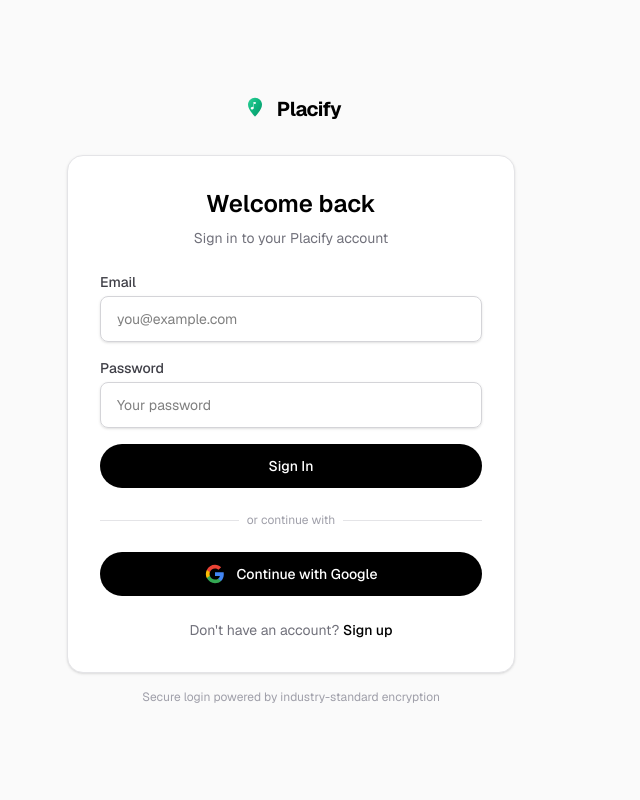
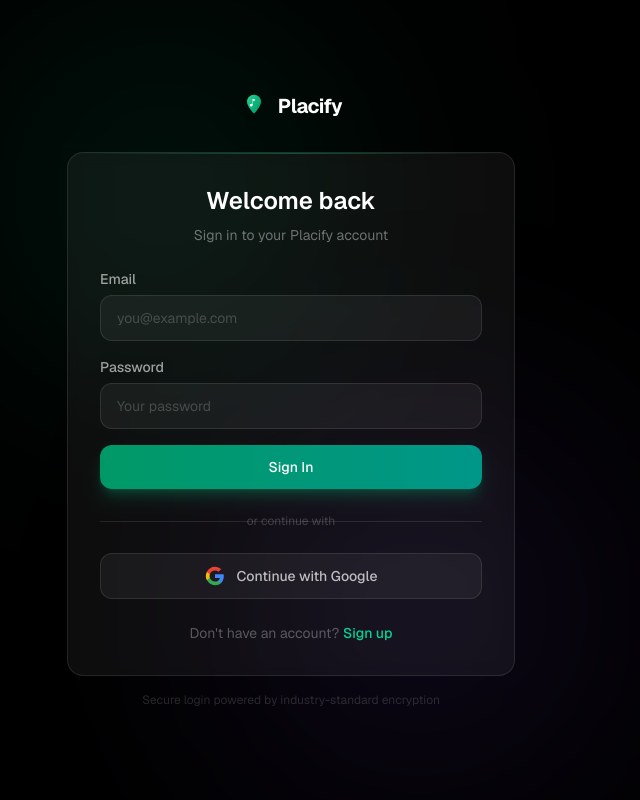
Before and after one commit to mixmverse/placify, a Next.js app: page /login in a window 1280 px wide. Shown: the whole page, without its empty margins (349-989 px from the left). Built offline with nearby package versions, Linux system fonts and the light colour scheme.

Commit message:
feat: dark theme auth pages + force dark mode globally

```diff
--- a/src/app/(auth)/login/page.tsx
+++ b/src/app/(auth)/login/page.tsx
@@ -37,9 +37,15 @@
   }
 
   return (
-    <main className="flex min-h-full flex-1 items-center justify-center px-6 py-12">
-      <div className="w-full max-w-md">
-        <Link href="/" className="mb-8 flex items-center justify-center gap-2 text-xl font-bold tracking-tight text-black dark:text-white">
+    <main className="relative flex min-h-full flex-1 items-center justify-center px-6 py-12">
+      {/* Background orbs */}
+      <div className="pointer-events-none absolute inset-0 overflow-hidden">
+        <div className="absolute left-1/4 top-0 h-96 w-96 rounded-full bg-emerald-500/10 blur-[120px]" />
+        <div className="absolute bottom-0 right-1/4 h-96 w-96 rounded-full bg-violet-500/10 blur-[120px]" />
+      </div>
+
+      <div className="relative w-full max-w-md">
+        <Link href="/" className="mb-8 flex items-center justify-center gap-2.5 text-xl font-bold tracking-tight text-white">
           <svg viewBox="0 0 40 40" width="28" height="28">
             <defs>
               <linearGradient id="lg" x1="0%" y1="0%" x2="100%" y2="100%">
@@ -56,19 +62,22 @@
           Placify
         </Link>
 
-        <div className="rounded-2xl border border-zinc-200 bg-white p-8 shadow-sm dark:border-zinc-800 dark:bg-zinc-950">
-          <h1 className="text-center text-2xl font-semibold text-black dark:text-white">Welcome back</h1>
-          <p className="mt-2 text-center text-sm text-zinc-500">Sign in to your Placify account</p>
+        <div className="relative rounded-2xl border border-white/10 bg-white/5 p-8 backdrop-blur-sm">
+          {/* Gradient top edge */}
+          <div className="absolute inset-x-0 top-0 h-px bg-gradient-to-r from-transparent via-emerald-500/40 to-transparent rounded-t-2xl" />
+
+          <h1 className="text-center text-2xl font-semibold text-white">Welcome back</h1>
+          <p className="mt-2 text-center text-sm text-white/40">Sign in to your Placify account</p>
 
           {error && (
-            <div className="mt-4 rounded-lg bg-red-50 p-3 text-center text-sm text-red-600 dark:bg-red-900/20 dark:text-red-400">
+            <div className="mt-4 rounded-lg border border-red-500/20 bg-red-500/10 p-3 text-center text-sm text-red-400">
               {error}
             </div>
           )}
 
           <form onSubmit={handleSubmit} className="mt-6 space-y-4">
             <div>
-              <label htmlFor="email" className="block text-sm font-medium text-zinc-700 dark:text-zinc-300">Email</label>
+              <label htmlFor="email" className="block text-sm font-medium text-white/60">Email</label>
               <input
                 id="email"
                 type="email"
@@ -76,11 +85,11 @@
                 value={email}
                 onChange={(e) => setEmail(e.target.value)}
                 placeholder="you@example.com"
-                className="mt-1 block w-full rounded-lg border border-zinc-300 px-4 py-3 text-sm shadow-sm focus:border-black focus:outline-none focus:ring-1 focus:ring-black dark:border-zinc-700 dark:bg-zinc-900 dark:text-white dark:focus:border-white"
+                className="mt-1.5 block w-full rounded-xl border border-white/10 bg-white/5 px-4 py-3 text-sm text-white placeholder-white/20 outline-none transition-colors focus:border-emerald-500/50 focus:bg-white/[0.07] focus:ring-1 focus:ring-emerald-500/20"
               />
             </div>
             <div>
-              <label htmlFor="password" className="block text-sm font-medium text-zinc-700 dark:text-zinc-300">Password</label>
+              <label htmlFor="password" className="block text-sm font-medium text-white/60">Password</label>
               <input
                 id="password"
                 type="password"
@@ -88,40 +97,40 @@
                 value={password}
                 onChange={(e) => setPassword(e.target.value)}
                 placeholder="Your password"
-                className="mt-1 block w-full rounded-lg border border-zinc-300 px-4 py-3 text-sm shadow-sm focus:border-black focus:outline-none focus:ring-1 focus:ring-black dark:border-zinc-700 dark:bg-zinc-900 dark:text-white dark:focus:border-white"
+                className="mt-1.5 block w-full rounded-xl border border-white/10 bg-white/5 px-4 py-3 text-sm text-white placeholder-white/20 outline-none transition-colors focus:border-emerald-500/50 focus:bg-white/[0.07] focus:ring-1 focus:ring-emerald-500/20"
               />
             </div>
             <button
               type="submit"
               disabled={loading}
-              className="w-full rounded-full bg-black px-5 py-3 text-sm font-medium text-white transition-colors hover:bg-zinc-800 disabled:opacity-50 dark:bg-white dark:text-black"
+              className="w-full rounded-xl bg-gradient-to-r from-emerald-600 to-teal-600 px-5 py-3 text-sm font-medium text-white shadow-lg shadow-emerald-500/25 transition-all hover:shadow-emerald-500/40 disabled:opacity-50 disabled:shadow-none"
             >
               {loading ? "Signing in..." : "Sign In"}
             </button>
           </form>
 
           <div className="relative my-6">
-            <div className="absolute inset-0 flex items-center"><div className="w-full border-t border-zinc-200 dark:border-zinc-800" /></div>
-            <div className="relative flex justify-center text-xs"><span className="bg-white px-2 text-zinc-400 dark:bg-zinc-950">or continue with</span></div>
+            <div className="absolute inset-0 flex items-center"><div className="w-full border-t border-white/10" /></div>
+            <div className="relative flex justify-center text-xs"><span className="bg-transparent px-3 text-white/20">or continue with</span></div>
           </div>
 
           <button
             onClick={() => signIn("google", { callbackUrl })}
-            className="flex w-full items-center justify-center gap-3 rounded-full bg-black px-5 py-3 text-sm font-medium text-white transition-colors hover:bg-zinc-800 dark:bg-white dark:text-black"
+            className="flex w-full items-center justify-center gap-3 rounded-xl border border-white/10 bg-white/5 px-5 py-3 text-sm font-medium text-white/70 transition-all hover:border-white/20 hover:bg-white/[0.07] hover:text-white"
           >
             <svg className="h-5 w-5" viewBox="0 0 24 24"><path d="M22.56 12.25c0-.78-.07-1.53-.2-2.25H12v4.26h5.92a5.06 5.06 0 01-2.2 3.32v2.77h3.57c2.08-1.92 3.28-4.74 3.28-8.1z" fill="#4285F4"/><path d="M12 23c2.97 0 5.46-.98 7.28-2.66l-3.57-2.77c-.98.66-2.23 1.06-3.71 1.06-2.86 0-5.29-1.93-6.16-4.53H2.18v2.84C3.99 20.53 7.7 23 12 23z" fill="#34A853"/><path d="M5.84 14.09c-.22-.66-.35-1.36-.35-2.09s.13-1.43.35-2.09V7.07H2.18C1.43 8.55 1 10.22 1 12s.43 3.45 1.18 4.93l2.85-2.22.81-.62z" fill="#FBBC05"/><path d="M12 5.38c1.62 0 3.06.56 4.21 1.64l3.15-3.15C17.45 2.09 14.97 1 12 1 7.7 1 3.99 3.47 2.18 7.07l3.66 2.84c.87-2.6 3.3-4.53 6.16-4.53z" fill="#EA4335"/></svg>
             Continue with Google
           </button>
 
-          <p className="mt-6 text-center text-sm text-zinc-500">
+          <p className="mt-6 text-center text-sm text-white/30">
             Don&apos;t have an account?{" "}
-            <Link href="/register" className="font-medium text-black hover:underline dark:text-white">
+            <Link href="/register" className="font-medium text-emerald-400 hover:text-emerald-300 transition-colors">
               Sign up
             </Link>
           </p>
         </div>
 
-        <p className="mt-4 text-center text-xs text-zinc-400">
+        <p className="mt-4 text-center text-xs text-white/15">
           Secure login powered by industry-standard encryption
         </p>
       </div>
@@ -131,7 +140,7 @@
 
 export default function LoginPage() {
   return (
-    <Suspense fallback={<div className="flex min-h-full items-center justify-center">Loading...</div>}>
+    <Suspense fallback={<div className="flex min-h-full items-center justify-center bg-black text-white/30">Loading...</div>}>
       <LoginForm />
     </Suspense>
   );
--- a/src/app/(auth)/register/page.tsx
+++ b/src/app/(auth)/register/page.tsx
@@ -70,9 +70,15 @@
   }
 
   return (
-    <main className="flex min-h-full flex-1 items-center justify-center px-6 py-12">
-      <div className="w-full max-w-md">
-        <Link href="/" className="mb-8 flex items-center justify-center gap-2 text-xl font-bold tracking-tight text-black dark:text-white">
+    <main className="relative flex min-h-full flex-1 items-center justify-center px-6 py-12">
+      {/* Background orbs */}
+      <div className="pointer-events-none absolute inset-0 overflow-hidden">
+        <div className="absolute left-1/4 top-0 h-96 w-96 rounded-full bg-emerald-500/10 blur-[120px]" />
+        <div className="absolute bottom-0 right-1/4 h-96 w-96 rounded-full bg-violet-500/10 blur-[120px]" />
+      </div>
+
+      <div className="relative w-full max-w-md">
+        <Link href="/" className="mb-8 flex items-center justify-center gap-2.5 text-xl font-bold tracking-tight text-white">
           <svg viewBox="0 0 40 40" width="28" height="28">
             <defs>
               <linearGradient id="rg" x1="0%" y1="0%" x2="100%" y2="100%">
@@ -89,9 +95,11 @@
           Placify
         </Link>
 
-        <div className="rounded-2xl border border-zinc-200 bg-white p-8 shadow-sm dark:border-zinc-800 dark:bg-zinc-950">
-          <h1 className="text-center text-2xl font-semibold text-black dark:text-white">Create your account</h1>
-          <p className="mt-2 text-center text-sm text-zinc-500">
+        <div className="relative rounded-2xl border border-white/10 bg-white/5 p-8 backdrop-blur-sm">
+          <div className="absolute inset-x-0 top-0 h-px bg-gradient-to-r from-transparent via-emerald-500/40 to-transparent rounded-t-2xl" />
+
+          <h1 className="text-center text-2xl font-semibold text-white">Create your account</h1>
+          <p className="mt-2 text-center text-sm text-white/40">
             {role === "curator"
               ? "Join as a curator — always free"
               : role === "artist"
@@ -103,22 +111,22 @@
             <div className="mt-6 space-y-3">
               <button
                 onClick={() => setRole("artist")}
-                className="flex w-full items-center gap-4 rounded-xl border border-zinc-200 p-4 text-left transition-colors hover:border-black hover:bg-zinc-50 dark:border-zinc-800 dark:hover:border-white dark:hover:bg-zinc-900"
+                className="flex w-full items-center gap-4 rounded-xl border border-white/10 bg-white/[0.02] p-4 text-left transition-all hover:border-emerald-500/30 hover:bg-emerald-500/5"
               >
-                <div className="flex h-10 w-10 items-center justify-center rounded-full bg-black text-white dark:bg-white dark:text-black">🎵</div>
+                <div className="flex h-11 w-11 items-center justify-center rounded-xl bg-gradient-to-br from-emerald-500/20 to-emerald-500/5 text-xl">🎵</div>
                 <div>
-                  <p className="font-medium text-black dark:text-white">I&apos;m an Artist</p>
-                  <p className="text-xs text-zinc-500">Pitch tracks to verified curators from $0.20/pitch</p>
+                  <p className="font-medium text-white">I&apos;m an Artist</p>
+                  <p className="text-xs text-white/40">Pitch tracks to verified curators from $0.20/pitch</p>
                 </div>
               </button>
               <button
                 onClick={() => setRole("curator")}
-                className="flex w-full items-center gap-4 rounded-xl border border-zinc-200 p-4 text-left transition-colors hover:border-black hover:bg-zinc-50 dark:border-zinc-800 dark:hover:border-white dark:hover:bg-zinc-900"
+                className="flex w-full items-center gap-4 rounded-xl border border-white/10 bg-white/[0.02] p-4 text-left transition-all hover:border-violet-500/30 hover:bg-violet-500/5"
               >
-                <div className="flex h-10 w-10 items-center justify-center rounded-full border border-zinc-300 dark:border-zinc-700">🎧</div>
+                <div className="flex h-11 w-11 items-center justify-center rounded-xl bg-gradient-to-br from-violet-500/20 to-violet-500/5 text-xl">🎧</div>
                 <div>
-                  <p className="font-medium text-black dark:text-white">I&apos;m a Curator</p>
-                  <p className="text-xs text-zinc-500">List playlists, review music, earn from the revenue pool — always free</p>
+                  <p className="font-medium text-white">I&apos;m a Curator</p>
+                  <p className="text-xs text-white/40">List playlists, review music, earn from the revenue pool — always free</p>
                 </div>
               </button>
             </div>
@@ -126,22 +134,22 @@
 
           {role && (
             <div className="mt-6 space-y-4">
-              <div className="flex items-center justify-between rounded-lg bg-zinc-50 p-3 dark:bg-zinc-900">
-                <span className="text-sm text-zinc-500">Joining as:</span>
-                <span className="font-medium text-black dark:text-white">
+              <div className="flex items-center justify-between rounded-xl border border-white/5 bg-white/[0.02] p-3">
+                <span className="text-sm text-white/40">Joining as:</span>
+                <span className="font-medium text-white">
                   {role === "artist" ? "🎵 Artist" : "🎧 Curator"}
                 </span>
               </div>
 
               {error && (
-                <div className="rounded-lg bg-red-50 p-3 text-center text-sm text-red-600 dark:bg-red-900/20 dark:text-red-400">
+                <div className="rounded-xl border border-red-500/20 bg-red-500/10 p-3 text-center text-sm text-red-400">
                   {error}
                 </div>
               )}
 
               <form onSubmit={handleSubmit} className="space-y-4">
                 <div>
-                  <label htmlFor="reg-email" className="block text-sm font-medium text-zinc-700 dark:text-zinc-300">Email</label>
+                  <label htmlFor="reg-email" className="block text-sm font-medium text-white/60">Email</label>
                   <input
                     id="reg-email"
                     type="email"
@@ -149,32 +157,32 @@
                     value={email}
                     onChange={(e) => setEmail(e.target.value)}
                     placeholder="you@example.com"
-                    className="mt-1 block w-full rounded-lg border border-zinc-300 px-4 py-3 text-sm shadow-sm focus:border-black focus:outline-none focus:ring-1 focus:ring-black dark:border-zinc-700 dark:bg-zinc-900 dark:text-white dark:focus:border-white"
+                    className="mt-1.5 block w-full rounded-xl border border-white/10 bg-white/5 px-4 py-3 text-sm text-white placeholder-white/20 outline-none transition-colors focus:border-emerald-500/50 focus:bg-white/[0.07] focus:ring-1 focus:ring-emerald-500/20"
                   />
                 </div>
 
                 <div>
-                  <label htmlFor="reg-country" className="block text-sm font-medium text-zinc-700 dark:text-zinc-300">Country</label>
+                  <label htmlFor="reg-country" className="block text-sm font-medium text-white/60">Country</label>
                   <select
                     id="reg-country"
                     value={country}
                     onChange={(e) => setCountry(e.target.value)}
-                    className="mt-1 block w-full rounded-lg border border-zinc-300 px-4 py-3 text-sm shadow-sm focus:border-black focus:outline-none focus:ring-1 focus:ring-black dark:border-zinc-700 dark:bg-zinc-900 dark:text-white dark:focus:border-white"
+                    className="mt-1.5 block w-full rounded-xl border border-white/10 bg-white/5 px-4 py-3 text-sm text-white outline-none transition-colors focus:border-emerald-500/50 focus:ring-1 focus:ring-emerald-500/20"
                   >
-                    <option value="">Select your country</option>
+                    <option value="" className="bg-zinc-900 text-white/40">Select your country</option>
                     {COUNTRIES.map((c) => (
-                      <option key={c.code} value={c.code}>{c.flag} {c.name}</option>
+                      <option key={c.code} value={c.code} className="bg-zinc-900 text-white">{c.flag} {c.name}</option>
                     ))}
                   </select>
                   {country && (
-                    <p className="mt-1 text-xs text-zinc-400">
+                    <p className="mt-1 text-xs text-white/30">
                       Prices will be shown in your local currency
                     </p>
                   )}
                 </div>
 
                 <div>
-                  <label htmlFor="reg-password" className="block text-sm font-medium text-zinc-700 dark:text-zinc-300">Password</label>
+                  <label htmlFor="reg-password" className="block text-sm font-medium text-white/60">Password</label>
                   <input
                     id="reg-password"
                     type="password"
@@ -182,11 +190,11 @@
                     value={password}
                     onChange={(e) => setPassword(e.target.value)}
                     placeholder="At least 6 characters"
-                    className="mt-1 block w-full rounded-lg border border-zinc-300 px-4 py-3 text-sm shadow-sm focus:border-black focus:outline-none focus:ring-1 focus:ring-black dark:border-zinc-700 dark:bg-zinc-900 dark:text-white dark:focus:border-white"
+                    className="mt-1.5 block w-full rounded-xl border border-white/10 bg-white/5 px-4 py-3 text-sm text-white placeholder-white/20 outline-none transition-colors focus:border-emerald-500/50 focus:bg-white/[0.07] focus:ring-1 focus:ring-emerald-500/20"
                   />
                 </div>
                 <div>
-                  <label htmlFor="reg-confirm" className="block text-sm font-medium text-zinc-700 dark:text-zinc-300">Confirm Password</label>
+                  <label htmlFor="reg-confirm" className="block text-sm font-medium text-white/60">Confirm Password</label>
                   <input
                     id="reg-confirm"
                     type="password"
@@ -194,27 +202,27 @@
                     value={confirmPassword}
                     onChange={(e) => setConfirmPassword(e.target.value)}
                     placeholder="Repeat your password"
-                    className="mt-1 block w-full rounded-lg border border-zinc-300 px-4 py-3 text-sm shadow-sm focus:border-black focus:outline-none focus:ring-1 focus:ring-black dark:border-zinc-700 dark:bg-zinc-900 dark:text-white dark:focus:border-white"
+                    className="mt-1.5 block w-full rounded-xl border border-white/10 bg-white/5 px-4 py-3 text-sm text-white placeholder-white/20 outline-none transition-colors focus:border-emerald-500/50 focus:bg-white/[0.07] focus:ring-1 focus:ring-emerald-500/20"
                   />
                 </div>
 
                 <button
                   type="submit"
                   disabled={loading}
-                  className="w-full rounded-full bg-black px-5 py-3 text-sm font-medium text-white transition-colors hover:bg-zinc-800 disabled:opacity-50 dark:bg-white dark:text-black"
+                  className="w-full rounded-xl bg-gradient-to-r from-emerald-600 to-teal-600 px-5 py-3 text-sm font-medium text-white shadow-lg shadow-emerald-500/25 transition-all hover:shadow-emerald-500/40 disabled:opacity-50 disabled:shadow-none"
                 >
                   {loading ? "Creating account..." : "Create Account"}
                 </button>
               </form>
 
               <div className="relative my-2">
-                <div className="absolute inset-0 flex items-center"><div className="w-full border-t border-zinc-200 dark:border-zinc-800" /></div>
-                <div className="relative flex justify-center text-xs"><span className="bg-white px-2 text-zinc-400 dark:bg-zinc-950">or</span></div>
+                <div className="absolute inset-0 flex items-center"><div className="w-full border-t border-white/10" /></div>
+                <div className="relative flex justify-center text-xs"><span className="bg-transparent px-3 text-white/20">or</span></div>
               </div>
 
               <button
                 onClick={() => signIn("google", { callbackUrl: role === "curator" ? "/dashboard/curator" : "/dashboard/artist" })}
-                className="flex w-full items-center justify-center gap-3 rounded-full border border-zinc-300 bg-white px-5 py-3 text-sm font-medium transition-colors hover:bg-zinc-50 dark:border-zinc-700 dark:bg-zinc-900 dark:hover:bg-zinc-800"
+                className="flex w-full items-center justify-center gap-3 rounded-xl border border-white/10 bg-white/5 px-5 py-3 text-sm font-medium text-white/60 transition-all hover:border-white/20 hover:bg-white/[0.07] hover:text-white/80"
               >
                 <svg className="h-5 w-5" viewBox="0 0 24 24"><path d="M22.56 12.25c0-.78-.07-1.53-.2-2.25H12v4.26h5.92a5.06 5.06 0 01-2.2 3.32v2.77h3.57c2.08-1.92 3.28-4.74 3.28-8.1z" fill="#4285F4"/><path d="M12 23c2.97 0 5.46-.98 7.28-2.66l-3.57-2.77c-.98.66-2.23 1.06-3.71 1.06-2.86 0-5.29-1.93-6.16-4.53H2.18v2.84C3.99 20.53 7.7 23 12 23z" fill="#34A853"/><path d="M5.84 14.09c-.22-.66-.35-1.36-.35-2.09s.13-1.43.35-2.09V7.07H2.18C1.43 8.55 1 10.22 1 12s.43 3.45 1.18 4.93l2.85-2.22.81-.62z" fill="#FBBC05"/><path d="M12 5.38c1.62 0 3.06.56 4.21 1.64l3.15-3.15C17.45 2.09 14.97 1 12 1 7.7 1 3.99 3.47 2.18 7.07l3.66 2.84c.87-2.6 3.3-4.53 6.16-4.53z" fill="#EA4335"/></svg>
                 Continue with Google
@@ -222,15 +230,15 @@
             </div>
           )}
 
-          <p className="mt-6 text-center text-sm text-zinc-500">
+          <p className="mt-6 text-center text-sm text-white/30">
             Already have an account?{" "}
-            <Link href="/login" className="font-medium text-black hover:underline dark:text-white">
+            <Link href="/login" className="font-medium text-emerald-400 hover:text-emerald-300 transition-colors">
               Sign in
             </Link>
           </p>
         </div>
 
-        <p className="mt-4 text-center text-xs text-zinc-400">
+        <p className="mt-4 text-center text-xs text-white/15">
           Secure login powered by industry-standard encryption
         </p>
       </div>
@@ -240,7 +248,7 @@
 
 export default function RegisterPage() {
   return (
-    <Suspense fallback={<div className="flex min-h-full items-center justify-center">Loading...</div>}>
+    <Suspense fallback={<div className="flex min-h-full items-center justify-center bg-black text-white/30">Loading...</div>}>
       <RegisterForm />
     </Suspense>
   );
--- a/src/app/layout.tsx
+++ b/src/app/layout.tsx
@@ -17,8 +17,8 @@
 
 export default function RootLayout({ children }: { children: React.ReactNode }) {
   return (
-    <html lang="en" className={`${geistSans.variable} ${geistMono.variable} h-full antialiased`}>
-      <body className="min-h-full flex flex-col bg-zinc-50 dark:bg-black">{children}</body>
+    <html lang="en" className={`${geistSans.variable} ${geistMono.variable} h-full antialiased dark`}>
+      <body className="min-h-full flex flex-col bg-black">{children}</body>
     </html>
   );
 }
```
